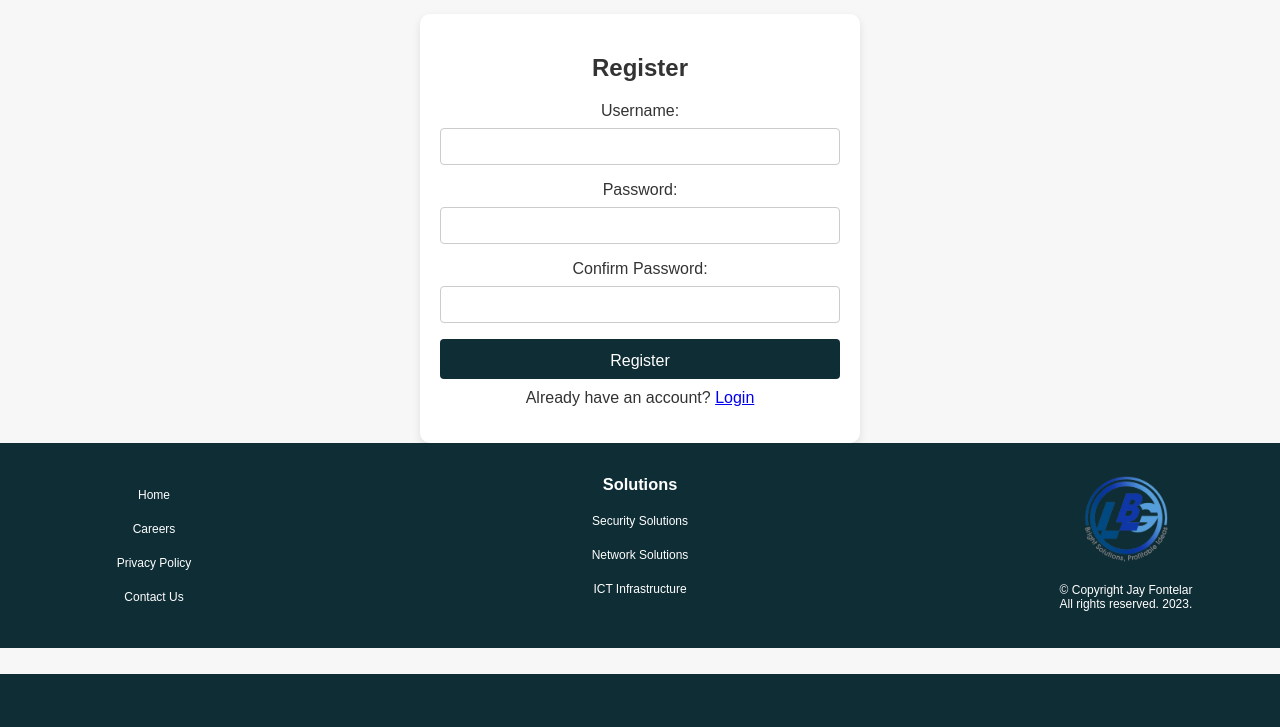
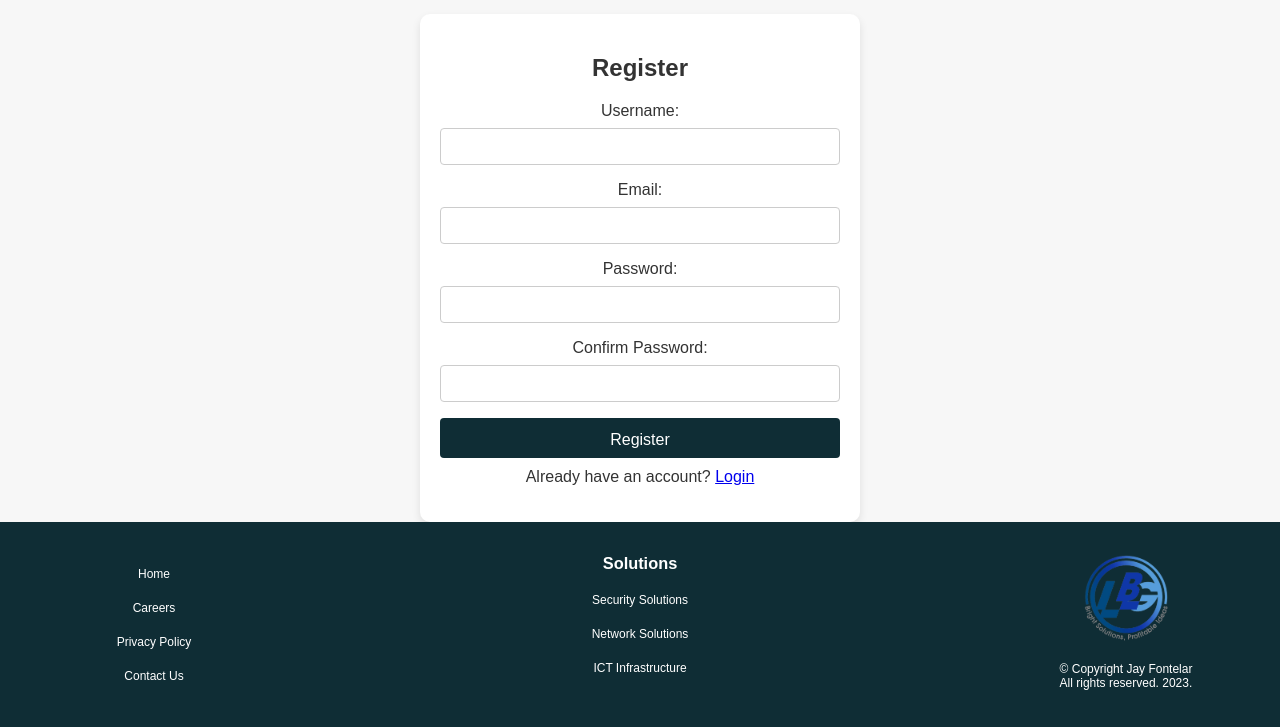
Before and after one commit to cfontelar22/Web-Development-2, a PHP site: page /register.php in a window 1280 px wide. Shown: the part 126-853 px from the top of the page. Before the commit the page ends 800 px from the top, so only its background shows below. Run offline with PHP 8.4, Linux system fonts and the light colour scheme.

Commit message:
User Registration Form

```diff
--- a/register.php
+++ b/register.php
@@ -1,12 +1,56 @@
 <?php
-
 if (session_status() === PHP_SESSION_NONE) {
     session_start();
 }
 
-include("connect.php");
+define('DB_DSN', 'mysql:host=localhost;dbname=svpbdatabase;charset=utf8');
+define('DB_USER', 'serveruser');
+define('DB_PASS', 'fontelar');
 
+try {
+    // Try creating a new PDO connection to MySQL.
+    $db = new PDO(DB_DSN, DB_USER, DB_PASS, array(PDO::ATTR_ERRMODE => PDO::ERRMODE_EXCEPTION));
+} catch (PDOException $e) {
+    echo "Error: " . $e->getMessage();
+    die();
+}
 
+// Initialize variables
+$username = $email = $password = $confirm_password = '';
+$registration_status = ''; // Variable to store registration status message
+
+if ($_SERVER['REQUEST_METHOD'] === 'POST') {
+    // Check if all required fields are set
+    if (isset($_POST['username']) && isset($_POST['email']) && isset($_POST['password']) && isset($_POST['confirm_password'])) {
+        // Sanitize user input to prevent SQL injection
+        $username = htmlspecialchars($_POST['username']);
+        $email = htmlspecialchars($_POST['email']);
+        $password = htmlspecialchars($_POST['password']);
+        $confirm_password = htmlspecialchars($_POST['confirm_password']);
+
+        // Validate passwords match
+        if ($password === $confirm_password) {
+            // Hash the password before storing it in the database
+            $hashed_password = password_hash($password, PASSWORD_DEFAULT);
+
+            // Prepare and execute the SQL query to insert a new user
+            $stmt = $db->prepare("INSERT INTO users (username, email, password) VALUES (:username, :email, :password)");
+            $stmt->bindParam(':username', $username, PDO::PARAM_STR);
+            $stmt->bindParam(':email', $email, PDO::PARAM_STR);
+            $stmt->bindParam(':password', $hashed_password, PDO::PARAM_STR);
+
+            if ($stmt->execute()) {
+                $registration_status = "<p class='success-message'>User registered successfully!</p>";
+            } else {
+                $registration_status = "<p class='error-message'>Error registering user!</p>";
+            }
+        } else {
+            $registration_status = "<p class='error-message'>Passwords do not match!</p>";
+        }
+    } else {
+        $registration_status = "<p class='error-message'>All fields are required!</p>";
+    }
+}
 ?>
 
 <!DOCTYPE html>
@@ -44,16 +88,22 @@ include("connect.php");
         </nav>
     </header>
 
-    <!-- Register Form -->
-    <div class="register-container">
+     <!-- Register Form -->
+     <div class="register-container">
         <h2>Register</h2>
-        <?php
 
-        ?>
+        <!-- Registration Status Message Box -->
+        <div class="registration-status-box">
+            <?php echo $registration_status; ?>
+        </div>
+
+        <!-- Registration Form -->
         <form action="register.php" method="post">
+            <label for="username">Username:</label>
+            <input type="text" name="username" required value="<?php echo $username; ?>">
 
-            <label for="username">Username:</label>
-            <input type="text" name="username" required>
+            <label for="email">Email:</label>
+            <input type="email" name="email" required value="<?php echo $email; ?>">
 
             <label for="password">Password:</label>
             <input type="password" name="password" required>
@@ -61,10 +111,9 @@ include("connect.php");
             <label for="confirm_password">Confirm Password:</label>
             <input type="password" name="confirm_password" required>
 
-
-
             <button type="submit">Register</button>
         </form>
+
         <p>Already have an account? <a href="login.php">Login</a></p>
     </div>
 
```
